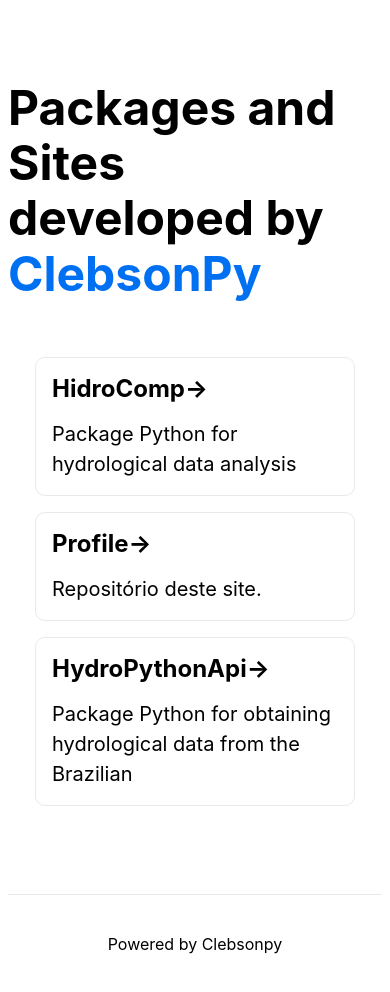
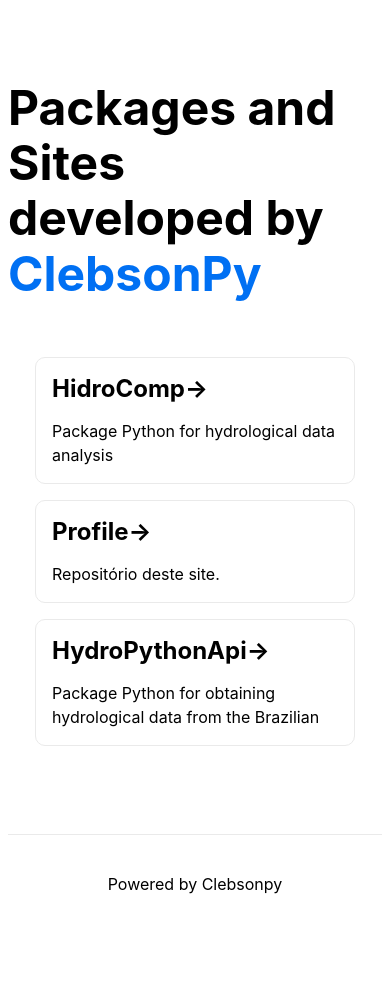
Before and after one commit to clebsonpy/profile, a Next.js app: page / in a window 390 px wide. After the commit the page ends 934 px from the top, so only its background shows below. Built offline with nearby package versions, Linux system fonts and the light colour scheme.

Commit message:
Remove page styles

```diff
--- a/pages/_app.js
+++ b/pages/_app.js
@@ -1,7 +1,31 @@
-import '../styles/globals.css'
+import { createGlobalStyle } from 'styled-components';
+// import Head from 'next/head';
 
-function MyApp({ Component, pageProps }) {
-  return <Component {...pageProps} />
+const GlobalStyle = createGlobalStyle`
+  * {
+    box-sizing: border-box;
+  }
+  html, body {
+    margin: 0;
+    padding: 0;
+    display: flex;
+    flex-direction: column;
+    font-family: -apple-system, BlinkMacSystemFont, Segoe UI, Roboto, Oxygen, Ubuntu, Cantarell, Fira Sans, Droid Sans,
+    Helvetica Neue, sans-serif;
+  }
+  a {
+    color: inherit;
+    text-decoration: none;
+  }
+`;
+
+function MyApp({Component, pageProps}) {
+    return (
+        <>
+            <GlobalStyle/>
+            <Component {...pageProps} />
+        </>
+    )
 }
 
 export default MyApp
--- a/pages/index.js
+++ b/pages/index.js
@@ -1,7 +1,6 @@
 import Head from 'next/head';
 import styled from 'styled-components';
 
-import styles from '../styles/Home.module.css';
 
 const CardContainer = styled.div`
   width: 30rem;
@@ -37,6 +36,9 @@ const DescriptionCard = styled.p`
   margin: 0;
   font-size: 1.25rem;
   line-height: 1.5;
+  @media(max-width: 600px){
+    font-size: 1rem;
+  }
 `;
 
 const Title = styled.h1`
@@ -55,6 +57,58 @@ const Title = styled.h1`
   }
 `;
 
+const Footer = styled.footer`
+  width: 100%;
+  height: 100px;
+  border-top: 1px solid #eaeaea;
+  display: flex;
+  justify-content: center;
+  align-items: center;
+
+  img {
+    margin-left: 0.5rem;
+  }
+
+  a {
+    display: flex;
+    justify-content: center;
+    align-items: center;
+  }
+
+`;
+
+const Grid = styled.div`
+  display: flex;
+  align-items: center;
+  justify-content: center;
+  flex-wrap: wrap;
+  max-width: 800px;
+  margin-top: 3rem;
+  @media (max-width: 600px) {
+    width: 100%;
+    flex-direction: column;
+  }
+`;
+
+const Main = styled.main`
+  width:100%;
+  padding: 5rem 0;
+  flex: 1;
+  display: flex;
+  flex-direction: column;
+  justify-content: center;
+  align-items: center;
+`;
+
+const Container = styled.div`
+  min-height: 100vh;
+  padding: 0 0.5rem;
+  display: flex;
+  flex-direction: column;
+  justify-content: center;
+  align-items: center;
+`;
+
 function Card({title, description, link}) {
     return (
         <CardContainer>
@@ -68,16 +122,16 @@ function Card({title, description, link}) {
 
 export default function Home() {
     return (
-        <div className={styles.container}>
+        <Container>
             <Head>
                 <title>Clebson Farias</title>
             </Head>
 
-            <main className={styles.main}>
+            <Main>
                 <Title>
                     Packages and Sites developed by <a href="https://github.com/clebsonpy">ClebsonPy</a>
                 </Title>
-                <div className={styles.grid}>
+                <Grid>
                     <Card title="HidroComp"
                           description="Package Python for hydrological data analysis"
                           link={"https://github.com/clebsonpy/hidrocomp"}
@@ -90,12 +144,9 @@ export default function Home() {
                           description="Package Python for obtaining hydrological data from the Brazilian"
                           link={"https://github.com/clebsonpy/HydroPythonApi"}
                     />
-                </div>
-
-
-            </main>
-
-            <footer className={styles.footer}>
+                </Grid>
+            </Main>
+            <Footer>
                 <a
                     href="https://github.com/clebsonpy"
                     target="_blank"
@@ -103,7 +154,8 @@ export default function Home() {
                 >
                     Powered by Clebsonpy
                 </a>
-            </footer>
-        </div>
+
+            </Footer>
+        </Container>
     )
 }
--- a/styles/Home.module.css
+++ /dev/null
@@ -1,123 +0,0 @@
-.container {
-  min-height: 100vh;
-  padding: 0 0.5rem;
-  display: flex;
-  flex-direction: column;
-  justify-content: center;
-  align-items: center;
-}
-
-.main {
-  width:100%;
-  padding: 5rem 0;
-  flex: 1;
-  display: flex;
-  flex-direction: column;
-  justify-content: center;
-  align-items: center;
-}
-
-.footer {
-  width: 100%;
-  height: 100px;
-  border-top: 1px solid #eaeaea;
-  display: flex;
-  justify-content: center;
-  align-items: center;
-}
-
-.footer img {
-  margin-left: 0.5rem;
-}
-
-.footer a {
-  display: flex;
-  justify-content: center;
-  align-items: center;
-}
-
-.title a {
-  color: #0070f3;
-  text-decoration: none;
-}
-
-.title a:hover,
-.title a:focus,
-.title a:active {
-  text-decoration: underline;
-}
-
-.title {
-  margin: 0;
-  line-height: 1.15;
-  font-size: 4rem;
-}
-
-.title,
-.description {
-  text-align: center;
-}
-
-.description {
-  line-height: 1.5;
-  font-size: 1.5rem;
-}
-
-.code {
-  background: #fafafa;
-  border-radius: 5px;
-  padding: 0.75rem;
-  font-size: 1.1rem;
-  font-family: Menlo, Monaco, Lucida Console, Liberation Mono, DejaVu Sans Mono,
-    Bitstream Vera Sans Mono, Courier New, monospace;
-}
-
-.grid {
-  display: flex;
-  align-items: center;
-  justify-content: center;
-  flex-wrap: wrap;
-  max-width: 800px;
-  margin-top: 3rem;
-}
-
-.card {
-  margin: 1rem;
-  flex-basis: 45%;
-  padding: 1.5rem;
-  text-align: left;
-  color: inherit;
-  text-decoration: none;
-  border: 1px solid #eaeaea;
-  border-radius: 10px;
-  transition: color 0.15s ease, border-color 0.15s ease;
-}
-
-.card:hover,
-.card:focus,
-.card:active {
-  color: #0070f3;
-  border-color: #0070f3;
-}
-
-.card h3 {
-  margin: 0 0 1rem 0;
-  font-size: 1.5rem;
-}
-
-.card p {
-  margin: 0;
-  font-size: 1.25rem;
-  line-height: 1.5;
-}
-
-.logo {
-  height: 1em;
-}
-
-@media (max-width: 600px) {
-  .grid {
-    width: 100%;
-    flex-direction: column;
-  }
-}
--- a/styles/globals.css
+++ /dev/null
@@ -1,16 +0,0 @@
-html,
-body {
-  padding: 0;
-  margin: 0;
-  font-family: -apple-system, BlinkMacSystemFont, Segoe UI, Roboto, Oxygen,
-    Ubuntu, Cantarell, Fira Sans, Droid Sans, Helvetica Neue, sans-serif;
-}
-
-a {
-  color: inherit;
-  text-decoration: none;
-}
-
-* {
-  box-sizing: border-box;
-}
```
